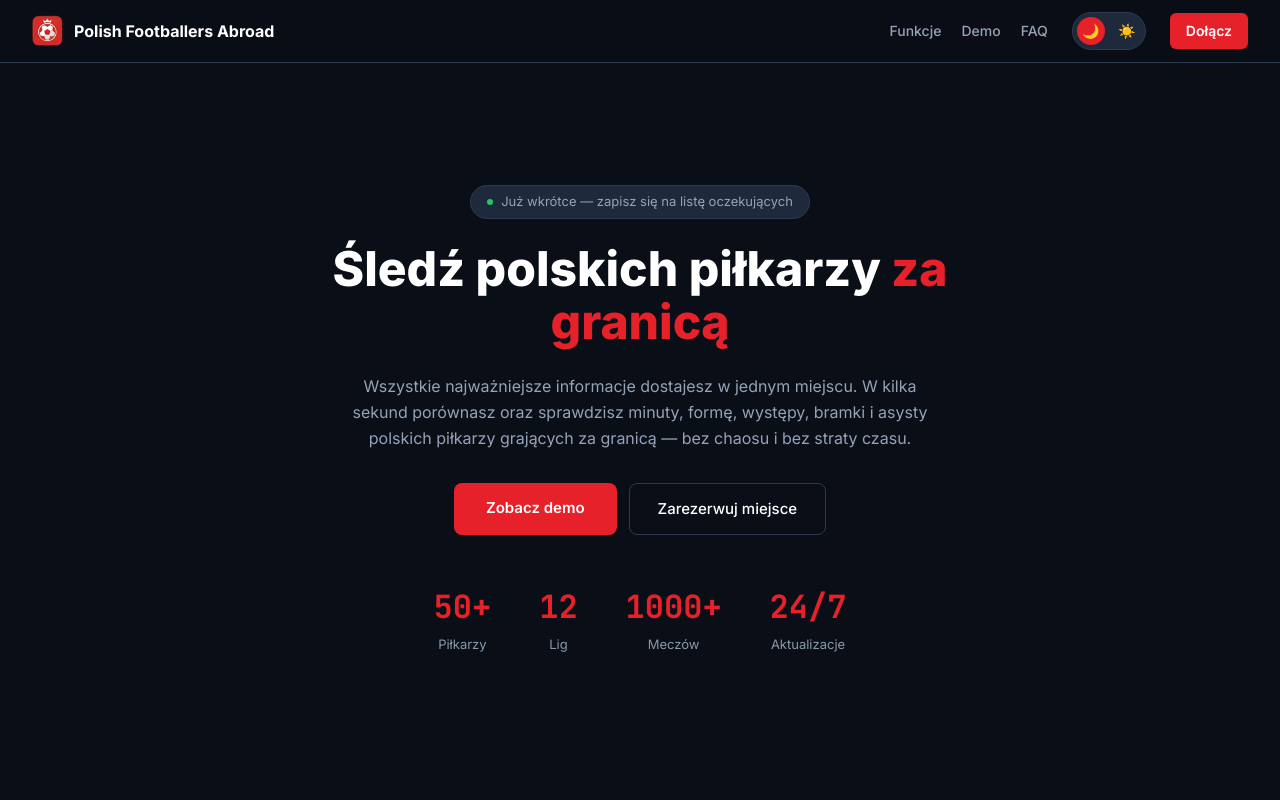
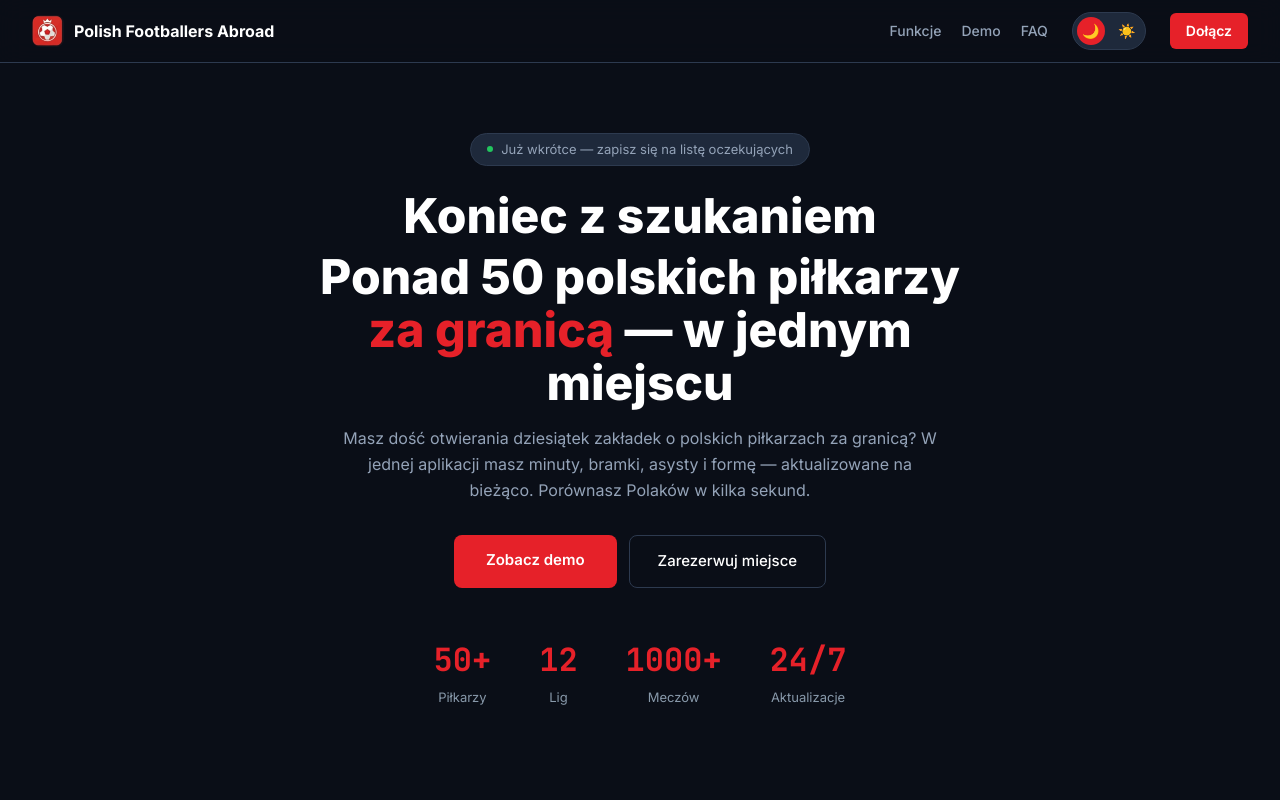
Before and after one commit to LenartDominik/polish-footballers-abroad-landing, a Next.js app: page / in a window 1280 px wide. Shown: the top 800 px of the page. Built offline with nearby package versions, Linux system fonts and the light colour scheme.

Commit message:
feat: update hero copy and meta description

```diff
--- a/src/app/layout.tsx
+++ b/src/app/layout.tsx
@@ -23,7 +23,7 @@ export const metadata: Metadata = {
   metadataBase: new URL(siteUrl),
   title: "Polish Footballers Abroad — Statystyki piłkarzy za granicą",
   description:
-    "Śledź statystyki polskich piłkarzy grających za granicą. Sprawdzaj minuty, bramki, asysty i formę — wszystkie dane w jednym miejscu.",
+    "Koniec z szukaniem. Śledź statystyki polskich piłkarzy za granicą — minuty, bramki, asysty i formę w jednym miejscu.",
   icons: {
     icon: [
       { url: "/favicon-32.png", sizes: "32x32", type: "image/png" },
@@ -34,7 +34,7 @@ export const metadata: Metadata = {
   openGraph: {
     title: "Polish Footballers Abroad — Statystyki piłkarzy za granicą",
     description:
-      "Śledź statystyki polskich piłkarzy grających za granicą. Sprawdzaj minuty, bramki, asysty i formę — wszystkie dane w jednym miejscu.",
+      "Koniec z szukaniem. Śledź statystyki polskich piłkarzy za granicą — minuty, bramki, asysty i formę w jednym miejscu.",
     url: siteUrl,
     siteName: "Polish Footballers Abroad",
     images: [
@@ -52,7 +52,7 @@ export const metadata: Metadata = {
     card: "summary_large_image",
     title: "Polish Footballers Abroad — Statystyki piłkarzy za granicą",
     description:
-      "Śledź statystyki polskich piłkarzy grających za granicą. Sprawdzaj minuty, bramki, asysty i formę — wszystkie dane w jednym miejscu.",
+      "Koniec z szukaniem. Śledź statystyki polskich piłkarzy za granicą — minuty, bramki, asysty i formę w jednym miejscu.",
     images: ["/images/og-image-v2.png"],
   },
 };
--- a/src/components/Hero.tsx
+++ b/src/components/Hero.tsx
@@ -7,14 +7,18 @@ export default function Hero() {
       </div>
 
       <h1 className="text-[48px] font-extrabold leading-[1.1] mb-2 max-w-[700px] max-md:text-[32px] max-sm:text-[28px]">
-        Śledź polskich piłkarzy{" "}
-        <span className="text-accent">za granicą</span>
+        Koniec z szukaniem
       </h1>
 
+      <p className="text-[48px] font-extrabold leading-[1.1] max-w-[700px] max-md:text-[32px] max-sm:text-[28px]">
+        Ponad 50 polskich piłkarzy{" "}
+        <span className="text-accent">za granicą</span> — w jednym miejscu
+      </p>
+
       <p className="text-base text-text-secondary max-w-[600px] mx-auto mt-4 mb-8 leading-relaxed transition-[color] duration-300">
-        Wszystkie najważniejsze informacje dostajesz w jednym miejscu. W kilka
-        sekund porównasz oraz sprawdzisz minuty, formę, występy, bramki i asysty polskich
-        piłkarzy grających za granicą — bez chaosu i bez straty czasu.
+        Masz dość otwierania dziesiątek zakładek o polskich piłkarzach za granicą?
+        W jednej aplikacji masz minuty, bramki, asysty i formę — aktualizowane na bieżąco.
+        Porównasz Polaków w kilka sekund.
       </p>
 
       <div className="flex gap-3 mb-12 max-md:flex-col max-md:items-center">
```
